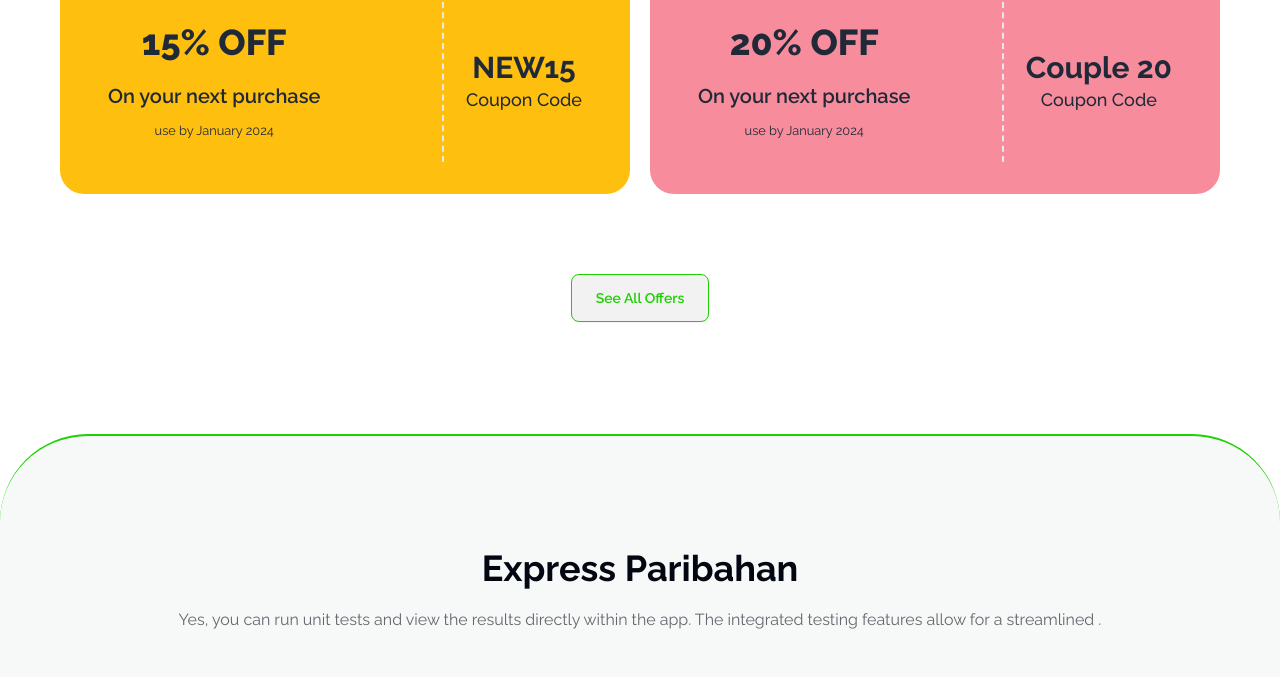
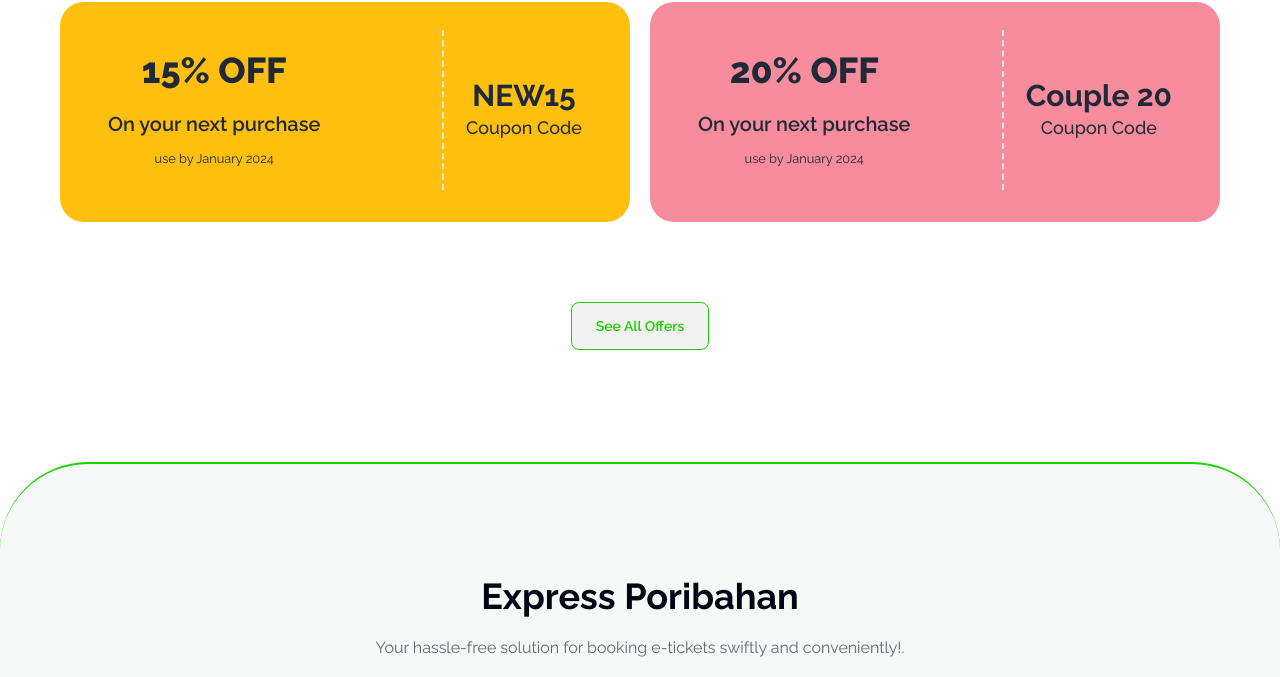
Before and after one commit to SRSayed/smart-ticket, a plain HTML site: page index.html in a window 1280 px wide. Shown: the part 868-1545 px from the top of the page. Drawn offline with nearby package versions, Linux system fonts and the light colour scheme.

Commit message:
complete

```diff
--- a/index.html
+++ b/index.html
@@ -47,7 +47,7 @@
                   <div class="max-w-3xl">
                     <h1 class="mb-6 mt-[70px] lg:text-6xl text-3xl font-extrabold text-white">End-to-End Travel with</h1>
                     <h2 class="text-[#1DD100] lg:text-6xl text-3xl font-extrabold">Express Paribahan</h2>
-                    <p class="mb-5 pt-5 font-normal text-white lg:text-xl text-sm">Yes, you can run unit tests and view the results directly within the app. The integrated testing features allow for a streamlined .</p>
+                    <p class="mb-5 pt-5 font-normal text-white lg:text-xl text-sm">Welcome to Express Porobahan E-Ticketing! Simplify your journey with our hassle-free online platform. Book, manage, and enjoy seamless travel experiences with just a few clicks.</p>
                     <a href="#buy-section"><button class="btn bg-[#1DD100] font-semibold px-6  text-white border-0 mb-[150px]">Buy Tickets</button></a>
                   </div>
                 </div>
@@ -121,8 +121,8 @@
         </div>
         </section>
         <section id="buy-section" class="ticket w-full bg-[#F7F8F8] border-t-2 border-[#1DD100] rounded-t-[88px] text-center mt-28 ">
-            <h1 class="text-[#030712] text-4xl font-bold text-center pt-28 pb-5">Express Paribahan</h1>
-            <p class="text-[#03071299] font-normal">Yes, you can run unit tests and view the results directly within the app. The integrated testing features allow for a streamlined .</p>
+            <h1 class="text-[#030712] text-4xl font-bold text-center pt-28 pb-5">Express Poribahan</h1>
+            <p class="text-[#03071299] font-normal">Your hassle-free solution for booking e-tickets swiftly and conveniently!.</p>
             <div class="mt-12 lg:w-[1170px] w-11/12 mx-auto bg-white rounded-3xl flex lg:flex-row flex-col justify-between items-center">
               <div class="max-sm:w-full">
                 <div class="flex justify-between items-center p-8 max-sm:w-full">
```
